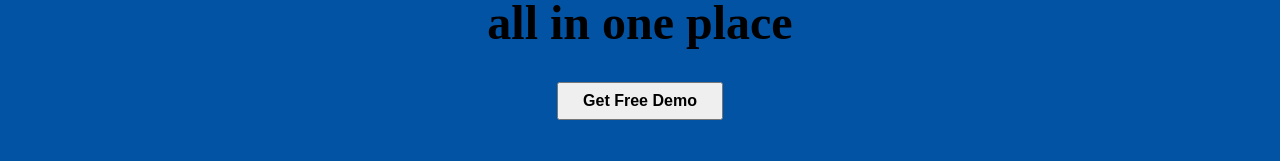
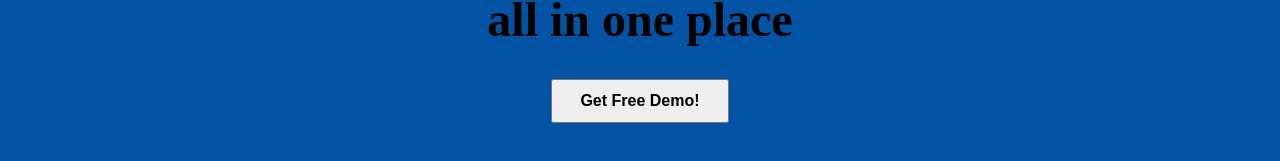
Before and after one commit to Jaydee-88/Project-Restaurant-Page, a website built with webpack: page src/template.html in a window 1280 px wide. Shown: the part 395-556 px from the top of the page. Built offline with nearby package versions, Linux system fonts and the light colour scheme.

Commit message:
Change Content Button

```diff
--- a/src/homepage.js
+++ b/src/homepage.js
@@ -13,7 +13,7 @@ export function loadHomePage() {
   heroTextDiv.appendChild(headerPara1);
   heroTextDiv.appendChild(headerPara2);
   heroTextDiv.classList.add("heroText");
-  heroButton.textContent = "Get Free Demo";
+  heroButton.textContent = "Get Free Demo!";
 
   contentDiv.appendChild(heroTextDiv);
   contentDiv.appendChild(heroButton);
--- a/src/styles.css
+++ b/src/styles.css
@@ -49,7 +49,7 @@ nav button:active {
 
 #content button {
   margin-top: 2rem;
-  padding: 0.5rem 1.5rem;
+  padding: 0.7rem 1.7rem;
   font-weight: 700;
   font-size: 1rem;
 }
```
